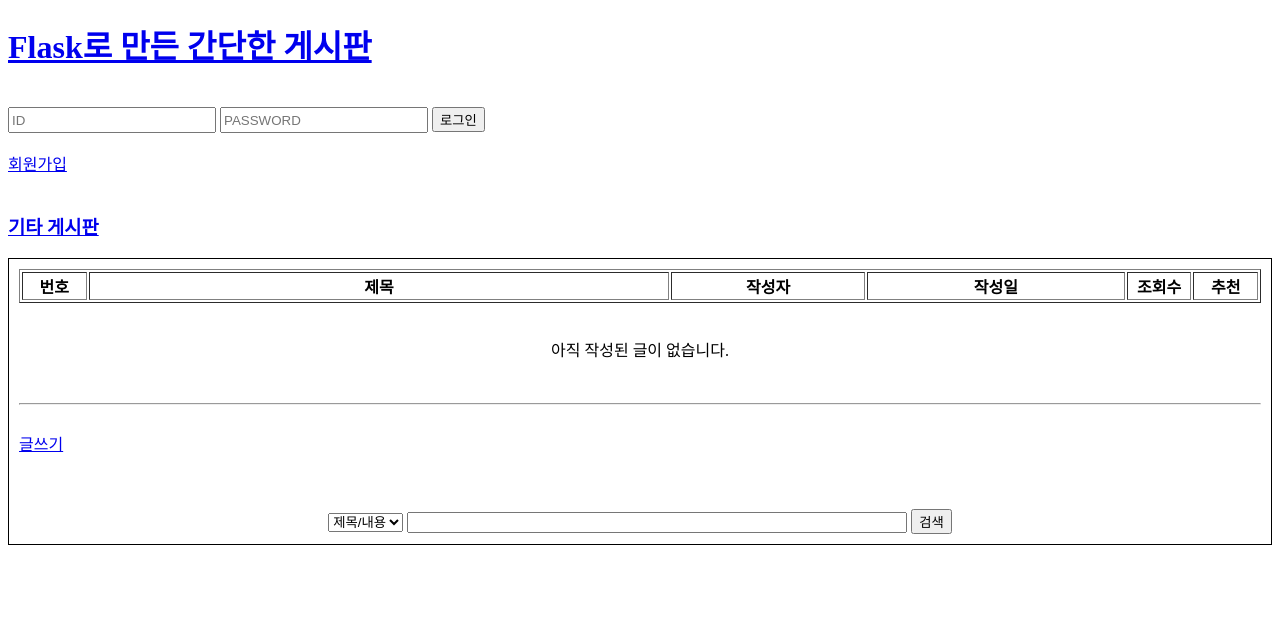
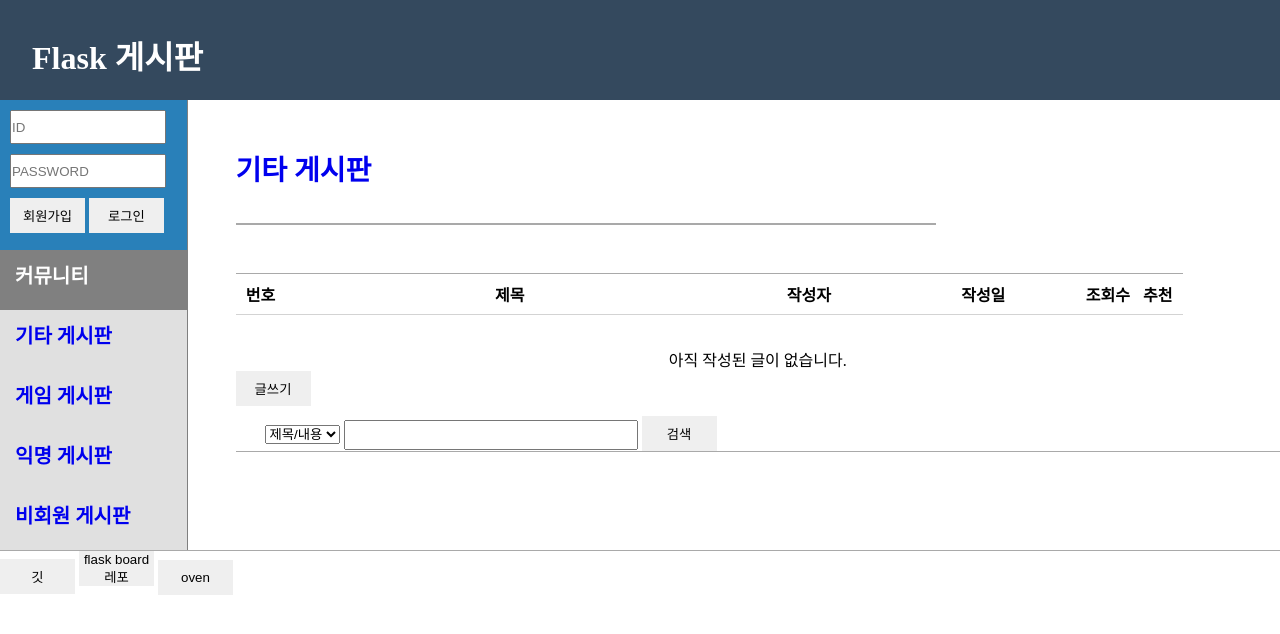
Before and after one commit to fpem123/flask_board, a Flask app: page /board/articles?board=etc in a window 1280 px wide. Shown: the top 634 px of the page. Run offline with Flask 2, Linux system fonts and the light colour scheme; data that the repository does not hold is empty.

Commit message:
css 스타일 1차 추가

```diff
--- a/server.py
+++ b/server.py
@@ -193,7 +193,7 @@ def decodeBase64(data):
 ##############
 @app.route('/member/join')
 def memberJoin():
-    return render_template('member_join.html'), 200
+    return render_template('member_join.html', boards=boardObj.get_board_dict()), 200
 
 
 ##############
@@ -251,7 +251,7 @@ def memberJoinRequest():
 ##############
 @app.route('/member/login')
 def memberLogin():
-    return render_template('member_login.html'), 200
+    return render_template('member_login.html', boards=boardObj.get_board_dict()), 200
 
 
 ##############
@@ -317,7 +317,7 @@ def memberLogout():
 ##############
 @app.route('/member/update')
 def memberUpdate():
-    return render_template('member_update.html'), 200
+    return render_template('member_update.html', boards=boardObj.get_board_dict()), 200
 
 
 ##############
@@ -393,7 +393,7 @@ def memberUpdateRequest():
 ##############
 @app.route('/member/delete')
 def memberDelete():
-    return render_template('member_delete.html'), 200
+    return render_template('member_delete.html', boards=boardObj.get_board_dict()), 200
 
 
 ##############
@@ -662,7 +662,8 @@ def articleCreate():
         return errorPage(4)
 
     # 글 작성 페이지
-    return render_template('article_write.html', board=board, board_name=boardObj.get_board_name(board)), 200
+    return render_template('article_write.html', board=board, board_name=boardObj.get_board_name(board),
+    boards=boardObj.get_board_dict()), 200
 
 
 ##############
@@ -766,6 +767,12 @@ def getArticles(board, page, art_per_page, option, keyword):
         articles = sqliteObj.selectQuery(SELECT_ARTICLE, data)
         a_cnt = len(articles)                       # 전체 글의 개수
         p_cnt = math.ceil(a_cnt / art_per_page)     # 전체 페이지 개수
+
+        if page < 1:
+            page = 1
+        elif page > p_cnt:
+            page = p_cnt
+
         page -= 1
         tmp = page * art_per_page
         articles = articles[tmp:min(tmp + art_per_page, a_cnt)]     # 한 페이지에 보여줄 수 있는 게시물들만
@@ -832,14 +839,14 @@ def acrticlePage():
 
         # 댓글 정보 반환
         comments = selectComment(aid, session.get('uid'), board)
-        articles, start, end, left_arrow, right_arrow= getArticles(board, page, art_per_page, option, keyword)
+        articles, start, end, left_arrow, right_arrow = getArticles(board, page, art_per_page, option, keyword)
         isSearch = option != 'all'
 
         # 글 보기
         return render_template('article_page.html', board=board, board_name=boardObj.get_board_name(board),
         aid=aid, article=article, comments=comments, articles=articles, medias=False,
         page=page, start=start, end=end, isSearch=isSearch, option=option, keyword=keyword,
-        left_arrow=left_arrow, right_arrow=right_arrow), 200
+        left_arrow=left_arrow, right_arrow=right_arrow, boards=boardObj.get_board_dict()), 200
     except Exception as e:
         return errorPage(1)
 
@@ -857,7 +864,7 @@ def anonymousCheck():
         check_type = request.args.get('check_type', type=str)
 
         return render_template('anonymous_check.html', board=board, board_name=boardObj.get_board_name(board),
-        uid=uid, aid=aid, check_type=check_type), 200
+        uid=uid, aid=aid, check_type=check_type, boards=boardObj.get_board_dict()), 200
     except Exception as e:
         return errorPage(2)
 
@@ -897,7 +904,7 @@ def acrticleUpdate():
             return errorPage(3)
 
         return render_template('article_update.html', board=board, board_name=boardObj.get_board_name(board),
-        aid=aid, title=title, content=content), 200
+        aid=aid, title=title, content=content, boards=boardObj.get_board_dict()), 200
     except Exception as e:
         return errorPage(1)
 
@@ -1017,7 +1024,8 @@ def articleDaleteDone():
         return errorPage(0)
 
     # 삭제 완료 페이지, 2 초후 게시판으로 이동함
-    return render_template(f'article_delete.html', board=board, board_name=boardObj.get_board_name(board)), 200
+    return render_template(f'article_delete.html', board=board,
+    board_name=boardObj.get_board_name(board), boards=boardObj.get_board_dict()), 200
 
 
 ##############
@@ -1044,7 +1052,8 @@ def board():
         # 게시판 페이지, db에서 가져온 정보
         return render_template(f'board_page.html', board=board, board_name=boardObj.get_board_name(board),
         aid=False, articles=articles, page=page, start=start, end=end, isSearch=isSearch,
-        option=option, keyword=keyword, left_arrow=left_arrow, right_arrow=right_arrow), 200
+        option=option, keyword=keyword, left_arrow=left_arrow, right_arrow=right_arrow,
+        boards=boardObj.get_board_dict()), 200
     except Exception as e:
         return errorPage(1)
 
@@ -1146,23 +1155,25 @@ def errorPage(signal: int=-1, msg=None) -> str:
         * render_template('error_page.html', errMsg: 에러메시지)
     """
     if not msg is None:
-        return render_template('error_page.html', errMsg=msg)
+        errMsg = msg
     elif signal == -1:
-        return render_template('error_page.html', errMsg="존재하지 않는 페이지입니다.")
+        errMsg = "존재하지 않는 페이지입니다."
     elif signal == 0:
-        return render_template('error_page.html', errMsg="존재하지 않는 게시판입니다.")
+        errMsg = "존재하지 않는 게시판입니다."
     elif signal == 1:
-        return render_template('error_page.html', errMsg="DB 확인 중 문제가 발생했습니다.")
+        errMsg = "DB 확인 중 문제가 발생했습니다."
     elif signal == 2:
-        return render_template('error_page.html', errMsg="잘못된 요청입니다.")
+        errMsg = "잘못된 요청입니다."
     elif signal == 3:
-        return render_template('error_page.html', errMsg="작성자와 다른 유저입니다.")
+         errMsg = "작성자와 다른 유저입니다."
     elif signal == 4:
-        return render_template('error_page.html', errMsg="비회원은 할 수 없는 작업입니다.")
+        errMsg = "비회원은 할 수 없는 작업입니다."
     elif signal == 5:
-        return render_template('error_page.html', errMsg="세션과 정보가 동일하지 않습니다.")
+        errMsg = "세션과 정보가 동일하지 않습니다."
     else:
-        return render_template('error_page.html', errMsg="잘못된 페이지 입니다.")
+        errMsg = "잘못된 페이지 입니다."
+
+    return render_template('error_page.html', errMsg=errMsg, boards=boardObj.get_board_dict())
 
 
 if __name__ == '__main__':
--- /dev/null
+++ b/static/css/test.css
@@ -0,0 +1,148 @@
+* {
+    margin: 0px;
+    padding: 0px;
+}
+
+body {
+    height: 100%;
+    width: 100%;
+}
+
+a:link, a:visited, a:hover {
+    text-decoration: none;
+}
+
+header {
+    background-color: #34495E;
+    height: 100px;
+}
+
+input {
+    height: 30px;
+}
+
+table {
+    border-collapse: collapse;
+}
+
+.logo {
+    font-size: 2.0em;
+    font-weight: bold;
+    color: white;
+    position: absolute;
+    top: 1em;
+    left: 1em;
+    overflow: hidden;
+    width: 10em;
+}
+
+.sidebar {
+    background-color: #2980B9;
+    width: 200px;
+    border-right: 0.01em grey solid;
+}
+
+.member {
+    height: 150px;
+}
+
+.boards {
+    font-size: 20px;
+    font-weight: bold;
+}
+
+.board_list_title {
+    height: 50px;
+    background: grey;
+    color: white;
+    padding: 10px 0px 0px 15px;
+}
+
+.board {
+    background-color: #E0E0E0;
+    display: block;
+    height: 50px;
+    padding: 10px 0px 0px 15px;
+}
+
+.login_input {
+    width: 152px;
+    margin: 0px 0px 10px 0px;
+}
+
+form {
+    padding: 10px 0px 0px 10px;
+}
+
+button {
+    border: none;
+    height: 35px;
+    width: 75px;
+}
+
+.wrapper {
+    height: auto;
+    display: flex;
+    width: 80em;
+    border-bottom: 0.1em solid darkgray;
+}
+
+.frame {
+    width: calc(100% - 10em);
+    padding: 3em 0em 0em 3em;
+}
+
+.frame-contents {
+    padding: 3em 0em 0em 0em;
+    border-bottom: 0.1em solid darkgrey;
+}
+
+.frame-sigh {
+    font-size: 1.75em;
+    font-weight: bold;
+    width: 25em;
+    padding-bottom: 1.25em;
+    border-bottom: 0.1em solid darkgray;
+}
+
+.search {
+    width: 60%;
+    max-width: 500px;
+}
+
+.num-comment{
+    font-size:0.9em;
+    color: gray;
+}
+
+table.board-table {
+    border-top: 0.1em solid darkgrey;
+    border-bottom: 0.1em solid darkgrey;
+    margin-bottom: 2em;
+}
+
+.board-table>colgroup .col-num, .board-table>colgroup .col-view, .board-table>colgroup .col-hit{
+    width: 5%;
+}
+
+.board-table>colgroup .col-title{
+    width: 45%;
+}
+
+.board-table>colgroup .col-writer{
+    width: 15%;
+}
+
+.board-table>colgroup .col-date{
+    width: 20%;
+}
+
+td, th{
+    padding: 0.5em 0.1em 0.5em 0.1em;
+    border-bottom: 0.1em solid lightgrey;
+}
+
+.board-table>thead>.board-table-thead {
+    border-bottom: 0.1em solid darkgrey;
+    border-top: 0.1em solid darkgrey;
+}
--- a/templates/article_delete.html
+++ b/templates/article_delete.html
@@ -7,11 +7,11 @@
     <meta http-equiv="refresh" content="3; url={{ url_for('board', board=board) }}">
 
     <body>
-        {% include 'frame_sign.html' %}
+        {% include 'frame_header.html' %}
 
         <br>
 
-        {% include 'frame_member.html' %}
+        {% include 'frame_sidebar.html' %}
 
         <br>
 
--- a/templates/article_update.html
+++ b/templates/article_update.html
@@ -6,11 +6,11 @@
     </head>
 
     <body>
-        {% include 'frame_sign.html' %}
+        {% include 'frame_header.html' %}
 
         <br>
 
-        {% include 'frame_member.html' %}
+        {% include 'frame_sidebar.html' %}
 
         <br>
 
--- a/templates/article_write.html
+++ b/templates/article_write.html
@@ -6,11 +6,11 @@
     </head>
 
     <body>
-        {% include 'frame_sign.html' %}
+        {% include 'frame_header.html' %}
 
         <br>
 
-        {% include 'frame_member.html' %}
+        {% include 'frame_sidebar.html' %}
 
         <br>
 
--- a/templates/board_page.html
+++ b/templates/board_page.html
@@ -5,19 +5,21 @@
     </head>
 
     <body>
-        {% include 'frame_sign.html' %}
+        {% include 'frame_header.html' %}
 
-        <br>
+        <div class="wrapper">
+            {% include 'frame_sidebar.html' %}
+            <div class="frame">
+                <div class="frame-sigh">
+                    {% include 'frame_board_sign.html' %}
+                </div>
 
-        {% include 'frame_member.html' %}
-
-        <br>
-
-        {% include 'frame_board_sign.html' %}
-
-        <div class="articles" style="border:1px solid black; padding: 10px">
-            {% include 'frame_board.html' %}
+                <div class="frame-contents">
+                    {% include 'frame_board.html' %}
+                </div>
+            </div>
         </div>
 
+        {% include 'frame_foot.html' %}
     </body>
 </html>
--- a/templates/error_page.html
+++ b/templates/error_page.html
@@ -5,11 +5,11 @@
     </head>
 
     <body>
-        {% include 'frame_sign.html' %}
+        {% include 'frame_header.html' %}
 
         <br>
 
-        {% include 'frame_member.html' %}
+        {% include 'frame_sidebar.html' %}
 
         <br>
 
--- a/templates/frame_board.html
+++ b/templates/frame_board.html
@@ -2,30 +2,43 @@
     <p>"<b>{{ keyword }}</b>" 검색 결과</p>
 {% endif %}
 
-<table style="width: 100%;" border="1">
-    <th style="width: 5%;">번호</th>
-    <th style="width: 45%;">제목</th>
-    <th style="width: 15%;">작성자</th>
-    <th style="width: 20%;">작성일</th>
-    <th style="width: 5%;">조회수</th>
-    <th style="width: 5%;">추천</th>
+<table class="board-table">
+    <colgroup>
+        <col class="col-num">
+        <col class="col-title">
+        <col class="col-writer">
+        <col class="col-date">
+        <col class="col-view">
+        <col class="col-hit">
+    </colgroup>
+    <thead>
+        <tr class="board-table-thead">
+            <th>번호</th>
+            <th>제목</th>
+            <th>작성자</th>
+            <th>작성일</th>
+            <th>조회수</th>
+            <th>추천</th>
+        </tr>
+    </thead>
     {% if articles %}
+    <tbody>
         {% for board_aid, board_writer, board_title, board_date_time,
             board_view, board_hit, board_num_comment in articles %}
         <tr align="center">
             <td>{{ board_aid }}</td>
             {% if aid == board_aid %}
             <td align="left"><a>{{ board_title }}
-            <label style = "font-size:0.9em; color: gray;">[{{ board_num_comment }}]</label></a></td>
+                <label class="num-comment">[{{ board_num_comment }}]</label></a></td>
             {% elif isSearch %}
-        <td align="left"><a href="{{ url_for('acrticlePage', board=board,
+            <td align="left"><a class="to-article" href="{{ url_for('acrticlePage', board=board,
                 aid=board_aid, page=page, art_per_page=30,
                 option=option, keyword=keyword) }}">{{ board_title }}
-            <label style = "font-size:0.9em; color: gray;">[{{ board_num_comment }}]</label></a></td>
+                <label class="num-comment">[{{ board_num_comment }}]</label></a></td>
             {% else %}
             <td align="left"><a href="{{ url_for('acrticlePage', board=board,
                 aid=board_aid, page=page, art_per_page=30) }}">{{ board_title }}
-            <label style = "font-size:0.9em; color: gray;">[{{ board_num_comment }}]</label></a></td>
+                <label class="num-comment">[{{ board_num_comment }}]</label></a></td>
             {% endif %}
             {% if board == 'anonymous' %}
             <td>익명</td>
@@ -37,52 +50,50 @@
             <td>{{ board_hit }}</td>
         </tr>
         {% endfor %}
+    </tbody>
 </table>
 {% else %}
 </table>
-<br>
     {% if not isSearch %}
         <p align="center">아직 작성된 글이 없습니다.</p>
     {% else %}
         <p align="center">검색된 결과가 없습니다.</p>
     {% endif %}
 {% endif %}
-<br>
-<hr>
-<br>
 <div class='btns'>
-    <a href="{{ url_for('articleCreate', board=board) }}">글쓰기</a>
-</div>
-<br>
-<div class="page" align="center">
+    <button class="btn" type="button" onclick="location.href='{{ url_for('articleCreate', board=board) }}'">글쓰기</button>
+    <div class='paging'>
+    {% if articles %}
+        <ui>
         {% if left_arrow %}
             {% if isSearch %}
-            <a href="{{ url_for('board', board=board, page=start-1, art_per_page=30, option=option, keyword=keyword) }}">◀</a>
+                <li><a href="{{ url_for('board', board=board, page=start-1, art_per_page=30, option=option, keyword=keyword) }}">◀</a></li>
             {% else %}
-            <a href="{{ url_for('board', board=board, page=start-1, art_per_page=30) }}">◀</a>
+                <li><a href="{{ url_for('board', board=board, page=start-1, art_per_page=30) }}">◀</a></li>
             {% endif %}
         {% endif %}
 
         {% for i in range(start, end) %}
             {% if i == page %}
-            {{ i }}
+                <li>{{ i }}</li>
             {% elif isSearch %}
-            <a href="{{ url_for('board', board=board, page=i, art_per_page=30, option=option, keyword=keyword) }}">{{ i }}</a>
+                <li><a href="{{ url_for('board', board=board, page=i, art_per_page=30, option=option, keyword=keyword) }}">{{ i }}</a></li>
             {% else %}
-            <a href="{{ url_for('board', board=board, page=i, art_per_page=30) }}">{{ i }}</a>
+                <li><a href="{{ url_for('board', board=board, page=i, art_per_page=30) }}">{{ i }}</a></li>
             {% endif %}
         {% endfor %}
 
         {% if right_arrow %}
             {% if isSearch %}
-            <a href="{{ url_for('board', board=board, page=end, art_per_page=30, option=option, keyword=keyword) }}">▶</a>
+                <li><a href="{{ url_for('board', board=board, page=end, art_per_page=30, option=option, keyword=keyword) }}">▶</a></li>
             {% else %}
-            <a href="{{ url_for('board', board=board, page=end, art_per_page=30) }}">▶</a>
+                <li><a href="{{ url_for('board', board=board, page=end, art_per_page=30) }}">▶</a></li>
             {% endif %}
         {% endif %}
+        </ui>
+    {% endif %}
     </div>
-<br>
-<br>
+</div>
 <div class="search" align="center">
     <form action="{{ url_for('board') }}", method="GET">
         <input type="hidden" name="board" value="{{ board }}">
@@ -95,7 +106,7 @@
             <option value="user">작성자</option>
             {% endif %}
         </select>
-        <input type="search" name="keyword" style="width: 60%; max-width: 500px;">
-        <input type="submit" value="검색">
+        <input class="search" type="search" name="keyword">
+        <button type="submit">검색</button>
     </form>
 </div>
--- a/templates/frame_board_sign.html
+++ b/templates/frame_board_sign.html
@@ -1 +1,2 @@
-<h3><input type="hidden" id="board" value="{{ board }}"><a href="{{ url_for('board', board=board) }}">{{ board_name }} 게시판</a></h3>
+<input type="hidden" id="board" value="{{ board }}">
+<a href="{{ url_for('board', board=board) }}">{{ board_name }} 게시판</a>
--- /dev/null
+++ b/templates/frame_foot.html
@@ -0,0 +1,5 @@
+<footer>
+    <button>깃</button>
+    <button>flask board 레포</button>
+    <button>oven</button>
+</footer>
--- a/templates/frame_head.html
+++ b/templates/frame_head.html
@@ -1,4 +1,5 @@
 <meta charset="UTF-8">
-<title>My Flask board main</title>
+<title>My Flask board</title>
 <script src="{{ url_for('static', filename='scripts/request_util.js') }}"></script>
 <script src="{{ url_for('static', filename='scripts/input_util.js') }}"></script>
+<link href="{{ url_for('static', filename='css/test.css') }}" rel="stylesheet">
--- /dev/null
+++ b/templates/frame_header.html
@@ -0,0 +1,3 @@
+<header>
+    <a href="{{ url_for('main') }}" class="logo">Flask 게시판</a>
+</header>
--- a/templates/frame_member.html
+++ b/templates/frame_member.html
@@ -1,14 +1,15 @@
 <div class="member">
     {% if not session['uid'] %}
-    <form method="POST" onsubmit="return sendLoginUser(this)">
-        <input type="text" name="request_uid" placeholder="ID"
-        maxlength='16' style="width:200px; height:20px;" onkeydown="return onKeydownEnter()">
-        <input type="password" name="request_pwd" placeholder="PASSWORD"
-        maxlength='16' style="width:200px; height:20px;">
-        <button type="submit">로그인</button>
+    <form name="login_form" method="POST" onsubmit="return sendLoginUser(this)">
+        <input class="login_input" type="text" name="request_uid" placeholder="ID"
+        maxlength='16' onkeydown="return onKeydownEnter()">
+        <input class="login_input" type="password" name="request_pwd" placeholder="PASSWORD"
+        maxlength='16'>
+        <br>
+        <button class="join_btn" type="button" onclick="location.href='{{ url_for('memberJoin') }}'">회원가입</button>
+        <button class="login_btn" type="submit">로그인</button>
     </form>
     <br>
-    <a href="{{ url_for('memberJoin') }}">회원가입</a>
     {% else %}
     <input type="hidden" id="uid" value="{{ session.get('uid') }}">
     <input type="hidden" id="nickname" value="{{ session.get('nickname') }}">
--- /dev/null
+++ b/templates/frame_sidebar.html
@@ -0,0 +1,14 @@
+<div class='sidebar'>
+{% include 'frame_member.html' %}
+    <div class='boards'>
+        <div class="board_list_title">커뮤니티</div>
+        <ul class="board_list">
+            {% for board, name in boards.items() %}
+            <li class="board">
+                <a href="{{ url_for('board', board=board, art_per_page=30) }}">{{ name }} 게시판</a>
+            </li>
+            {% endfor %}
+        </ul>
+    </div>
+
+</div>
--- a/templates/frame_sign.html
+++ /dev/null
@@ -1 +0,0 @@
-<h1><a href="{{ url_for('main') }}">Flask로 만든 간단한 게시판</a></h1>
--- a/templates/member_delete.html
+++ b/templates/member_delete.html
@@ -5,11 +5,11 @@
     </head>
 
     <body>
-        {% include 'frame_sign.html' %}
+        {% include 'frame_header.html' %}
 
         <br>
 
-        {% include 'frame_member.html' %}
+        {% include 'frame_sidebar.html' %}
 
         <br>
 
--- a/templates/member_join.html
+++ b/templates/member_join.html
@@ -5,7 +5,11 @@
     </head>
 
     <body>
-        {% include 'frame_sign.html' %}
+        {% include 'frame_header.html' %}
+
+        <br>
+
+        {% include 'frame_sidebar.html' %}
 
         <br>
 
--- a/templates/member_update.html
+++ b/templates/member_update.html
@@ -5,11 +5,11 @@
     </head>
 
     <body>
-        {% include 'frame_sign.html' %}
+        {% include 'frame_header.html' %}
 
         <br>
 
-        {% include 'frame_member.html' %}
+        {% include 'frame_sidebar.html' %}
 
         <br>
 
```
Also changed, not shown: templates/article_page.html (+13 -16 lines), templates/main.html (+14 -14 lines). Lines whose indentation alone changed are shown as unchanged.
